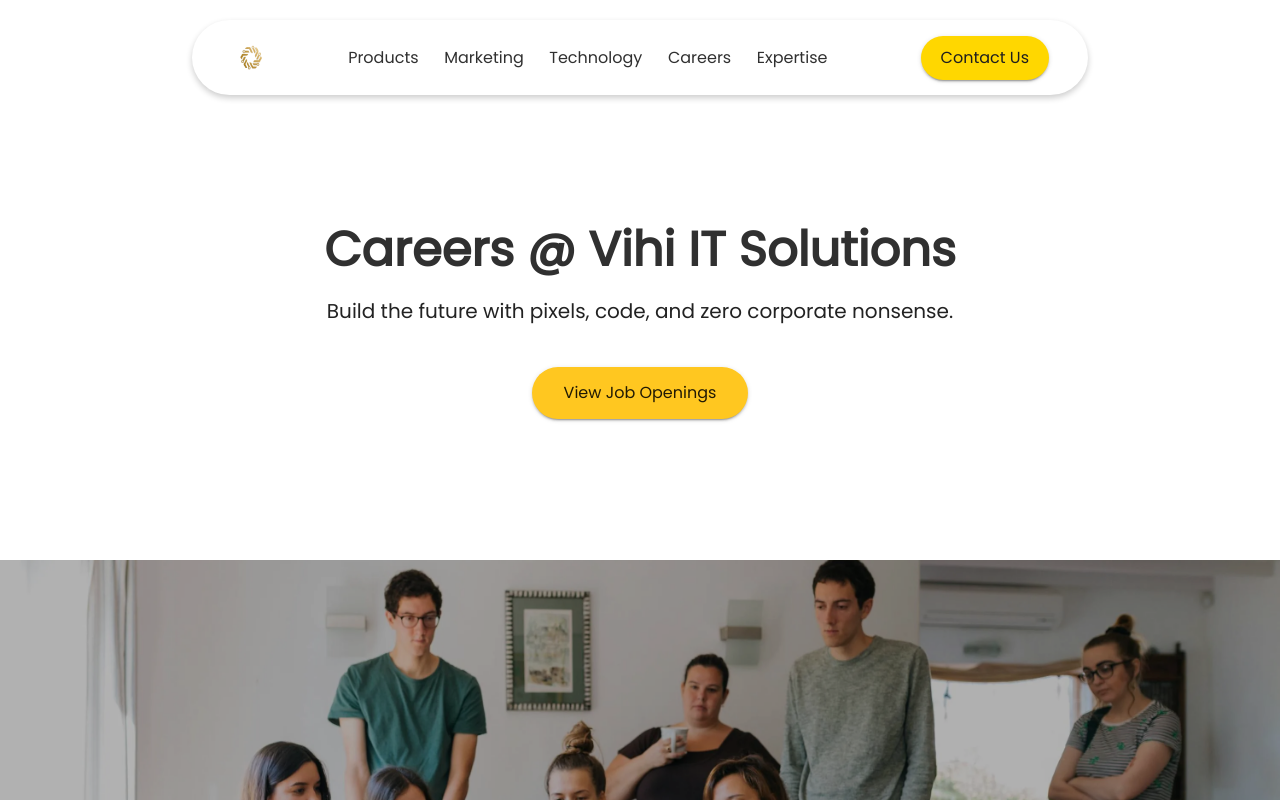
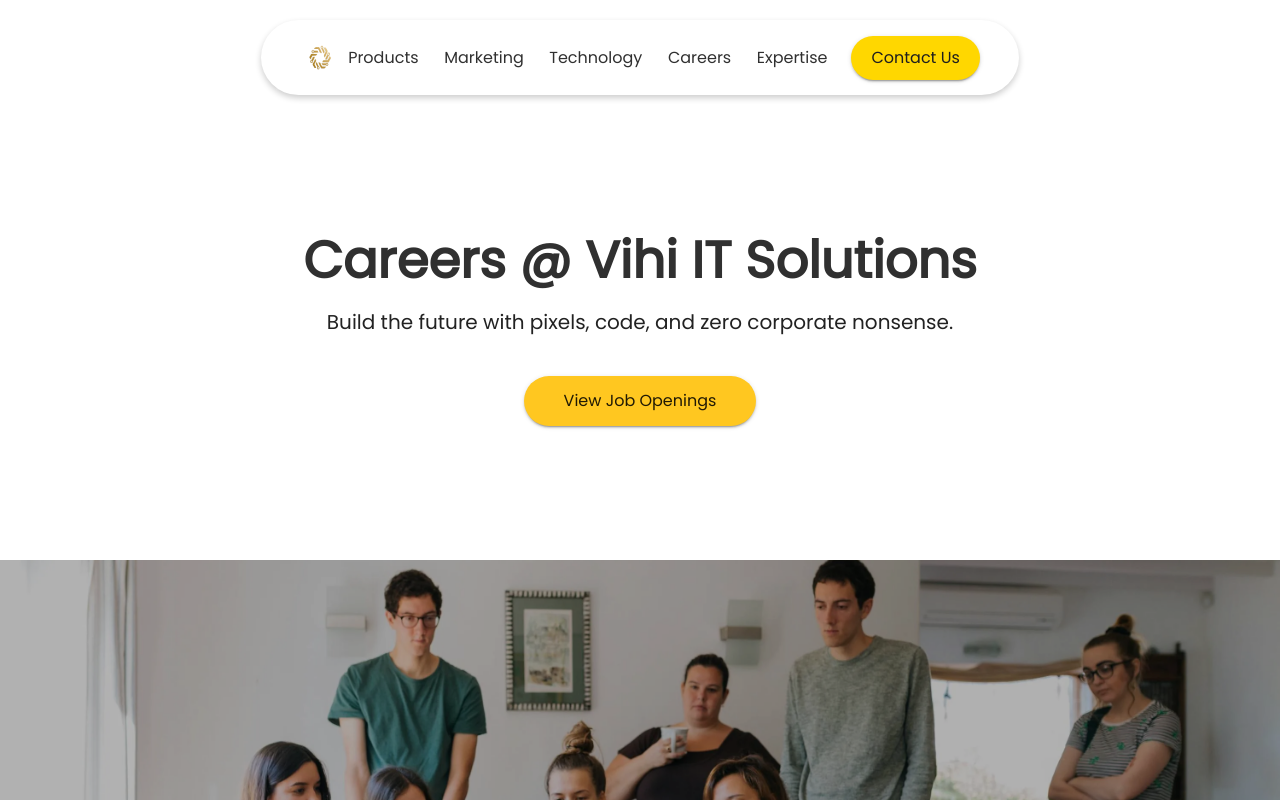
Before and after one commit to VihiThejan/company-web, a Next.js app: page /careers in a window 1280 px wide. Shown: the top 800 px of the page. Built offline with nearby package versions, Linux system fonts and the light colour scheme; some icons are missing; a web font is replaced by a local one; what @mui/material-nextjs would draw is missing.

Commit message:
`Refactor layout and styling for Careers page and related components`

```diff
--- a/src/app/careers/page.jsx
+++ b/src/app/careers/page.jsx
@@ -36,13 +36,20 @@
           zIndex: 2,
           width: '100%',
           maxWidth: 1200,
-          height: { xs: '60vh', md: '70vh' },
+          height: {
+            xs: '40vh',
+            sm: '60vh',
+            md: '100vh',
+            lg: '70vh',
+            xl: '70vh',
+          },
           display: 'flex',
           flexDirection: 'column',
           justifyContent: 'center',
           alignItems: 'center',
           mx: 'auto',
-          pt: { xs: 6, md: 10 },
+          px: { xs: 2, sm: 4, md: 6, lg: 8 },
+          pt: { xs: 8, sm: 10, md: 12 },
           textAlign: 'center',
         }}
       >
@@ -50,46 +57,72 @@
           variant="h2"
           sx={{
             fontWeight: 700,
-            fontSize: { xs: '2rem', md: '3rem' },
-            mb: 2,
+            lineHeight: 1.2,
+            fontSize: {
+              xs: '1.8rem', // very small phones
+              sm: '2.2rem', // normal phones
+              md: '2.8rem', // tablets
+              lg: '3.2rem', // laptops
+              xl: '3.6rem', // large desktops
+            },
+            mb: { xs: 1.5, sm: 2 },
+            px: { xs: 1, sm: 0 },
           }}
         >
           Careers @ Vihi IT Solutions
         </Typography>
+
         <Typography
           variant="h6"
           sx={{
             fontWeight: 400,
-            fontSize: { xs: '1rem', md: '1.25rem' },
+            lineHeight: 1.4,
+            fontSize: {
+              xs: '0.95rem',
+              sm: '1.05rem',
+              md: '1.15rem',
+              lg: '1.25rem',
+              xl: '1.35rem',
+            },
             color: '#222',
-            mb: 3,
+            mb: { xs: 2.5, sm: 3 },
+            maxWidth: { xs: '90%', sm: '85%', md: '70%' },
           }}
         >
           Build the future with pixels, code, and zero corporate nonsense.
         </Typography>
+
         <Button
           variant="contained"
           size="large"
           onClick={handleScrollToJobs}
           sx={{
-            mt: 2,
-            px: 4,
-            py: 1.5,
+            mt: { xs: 1.5, sm: 2 },
+            px: { xs: 3.5, sm: 4.5, md: 5 },
+            py: { xs: 1.2, sm: 1.4 },
             backgroundColor: theme.palette.primary.main,
-            fontSize: { xs: '0.9rem', md: '1rem' },
+            fontSize: { xs: '0.85rem', sm: '0.9rem', md: '1rem' },
             borderRadius: '50px',
             textTransform: 'none',
+            '&:hover': { backgroundColor: theme.palette.primary.option },
           }}
         >
           View Job Openings
         </Button>
       </Box>
+
       {/* Hero image */}
       <Box
         sx={{
           position: 'relative',
           width: '100%',
-          height: { xs: '220px', md: '450px' },
+          height: {
+            xs: '220px', // phones
+            sm: '280px', // small tablets
+            md: '380px', // tablets landscape
+            lg: '450px', // desktops
+            xl: '520px', // large monitors
+          },
           overflow: 'hidden',
         }}
       >
@@ -105,31 +138,17 @@
           }}
         />
       </Box>
-      <Box
-        sx={{
-          with: '100%',
-          mx: 4,
-          my: 3,
-        }}
-      >
+
+      {/* Subsections */}
+      <Box sx={{ width: '100%', mx: { xs: 2, md: 4 }, my: { xs: 2, md: 3 } }}>
         <TeamMembers />
       </Box>
-      <Box
-        sx={{
-          with: '100%',
-          mx: 4,
-          my: 3,
-        }}
-      >
+      <Box sx={{ width: '100%', mx: { xs: 2, md: 4 }, my: { xs: 2, md: 3 } }}>
         <HiringProcess />
       </Box>
       <Box
         id="job-openings"
-        sx={{
-          width: '100%',
-          mx: 4,
-          my: 3,
-        }}
+        sx={{ width: '100%', mx: { xs: 2, md: 4 }, my: { xs: 2, md: 3 } }}
       >
         <Vacancies />
       </Box>
--- a/src/components/common/Header.jsx
+++ b/src/components/common/Header.jsx
@@ -61,7 +61,7 @@
           backgroundColor: '#fff',
           boxShadow: '0px 3px 6px rgba(0,0,0,0.2)',
           borderRadius: '50px',
-          width: isMobile ? '90%' : '70%',
+          width: isMobile ? '90%' : 'auto',
           padding: '5px 15px',
         }}
       >
@@ -73,7 +73,7 @@
 
 const Header = (props) => {
   const theme = useTheme();
-  const isMobile = useMediaQuery(theme.breakpoints.down('md'));
+  const isMobile = useMediaQuery(theme.breakpoints.down('sm'));
   const pathname = usePathname();
   const [mobileOpen, setMobileOpen] = useState(false);
   const containerRef = useRef(null);
--- a/src/components/other/careerUi/HiringProcess.jsx
+++ b/src/components/other/careerUi/HiringProcess.jsx
@@ -27,7 +27,7 @@
   },
   {
     number: '03',
-    title: 'Technical Interview',
+    title: 'First Interview',
     description:
       'Showcase your skills and problem-solving abilities in a technical discussion.',
   },
--- a/src/components/other/careerUi/Vacancies.jsx
+++ b/src/components/other/careerUi/Vacancies.jsx
@@ -11,11 +11,13 @@
   List,
   ListItem,
   ListItemText,
+  InputAdornment,
 } from '@mui/material';
 import ExpandMoreIcon from '@mui/icons-material/ExpandMore';
 import { motion, AnimatePresence } from 'framer-motion';
 import { jobVacancies } from '@/lib/jobVacancies'; // adjust path as needed
 import theme from '@/theme/theme';
+import SearchIcon from '@mui/icons-material/Search';
 
 export default function Vacancies() {
   const [searchTerm, setSearchTerm] = useState('');
@@ -90,7 +92,15 @@
             '& .MuiOutlinedInput-root': {
               borderRadius: '50px',
               backgroundColor: '#e7e7e7ff',
+              '& fieldset': { border: 'none' },
             },
+          }}
+          InputProps={{
+            startAdornment: (
+              <InputAdornment position="start">
+                <SearchIcon sx={{ color: 'text.secondary' }} />
+              </InputAdornment>
+            ),
           }}
         />
         {searchTerm && (
@@ -115,7 +125,10 @@
               onMouseEnter={() => handleHover(job.id)}
               onMouseLeave={() => handleLeave(job.id)}
               onClick={() => handleClickMobile(job.id)}
-              style={{ width: '100%', cursor: isMobile ? 'pointer' : 'default' }}
+              style={{
+                width: '100%',
+                cursor: isMobile ? 'pointer' : 'default',
+              }}
             >
               <Card
                 sx={{
@@ -138,7 +151,9 @@
                     py: 3,
                   }}
                 >
-                  <Box sx={{ display: 'flex', alignItems: 'center', flexGrow: 1 }}>
+                  <Box
+                    sx={{ display: 'flex', alignItems: 'center', flexGrow: 1 }}
+                  >
                     <Typography
                       variant="h6"
                       sx={{
@@ -162,7 +177,11 @@
                       >
                         {job.title}
                       </Typography>
-                      <Typography variant="body2" color="text.secondary" sx={{ mt: 0.5 }}>
+                      <Typography
+                        variant="body2"
+                        color="text.secondary"
+                        sx={{ mt: 0.5 }}
+                      >
                         {job.location} | {job.positions} Positions
                       </Typography>
                     </Box>
@@ -185,7 +204,9 @@
                           ? theme.palette.primary.main
                           : theme.palette.secondary.main
                       }`,
-                      backgroundColor: isOpen ? theme.palette.primary.main : 'transparent',
+                      backgroundColor: isOpen
+                        ? theme.palette.primary.main
+                        : 'transparent',
                       transition: 'all 0.12s ease',
                     }}
                   >
--- a/src/components/providers/MuiThemeProvider.jsx
+++ b/src/components/providers/MuiThemeProvider.jsx
@@ -12,6 +12,16 @@
 
 // Define your custom Material-UI theme here
 const darkTheme = createTheme({
+  breakpoints: {
+    values: {
+      xs: 0,      // phones portrait
+      sm: 480,    // small phones landscape
+      md: 768,    // tablets portrait
+      lg: 1024,   // tablets landscape / small laptops
+      xl: 1440,   // desktops
+      xxl: 1920,  // large wide screens
+    },
+  },
   palette: {
     mode: 'dark',
     primary: {
--- a/src/theme/theme.js
+++ b/src/theme/theme.js
@@ -1,6 +1,16 @@
 import { createTheme } from '@mui/material/styles';
 
 const theme = createTheme({
+  breakpoints: {
+    values: {
+      xs: 0, // phones portrait
+      sm: 480, // small phones landscape
+      md: 768, // tablets portrait
+      lg: 1024, // tablets landscape / small laptops
+      xl: 1440, // desktops
+      xxl: 1920, // large wide screens
+    },
+  },
   typography: {
     fontFamily: 'var(--font-poppins), sans-serif',
     fontFamilySecondary: 'var(--font-inter), sans-serif',
@@ -9,7 +19,7 @@
   palette: {
     primary: {
       main: '#ffc720',
-      option: '#e4ab02ff'
+      option: '#e4ab02ff',
     },
     secondary: {
       main: '#303030ff',
```
Also changed, not shown: src/app/aboutus/page.jsx (added, +9 -0 lines).
